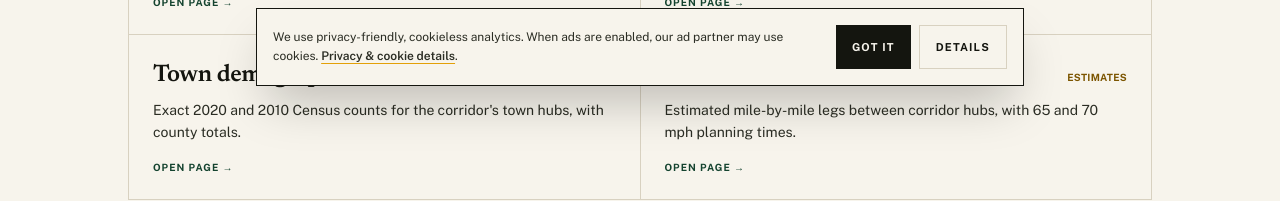
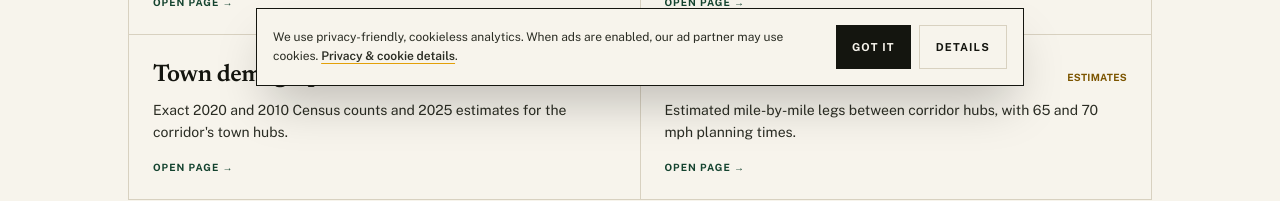
Before and after one commit to GrantWass/i80things, a Next.js app: page /data in a window 1280 px wide. Shown: the part 702-903 px from the top of the page. Built offline with nearby package versions, Linux system fonts and the light colour scheme; no server answers.

Commit message:
Clarify the demographics data card

```diff
--- a/app/data/page.tsx
+++ b/app/data/page.tsx
@@ -44,8 +44,8 @@ const pages = [
     href: "/demographics",
     title: "Town demographics",
     description:
-      "Exact 2020 and 2010 Census counts for the corridor's town hubs, with county totals.",
-    stat: "Census 2020",
+      "Exact 2020 and 2010 Census counts and 2025 estimates for the corridor's town hubs.",
+    stat: "Census + 2025 est.",
   },
   {
     href: "/distances",
```
